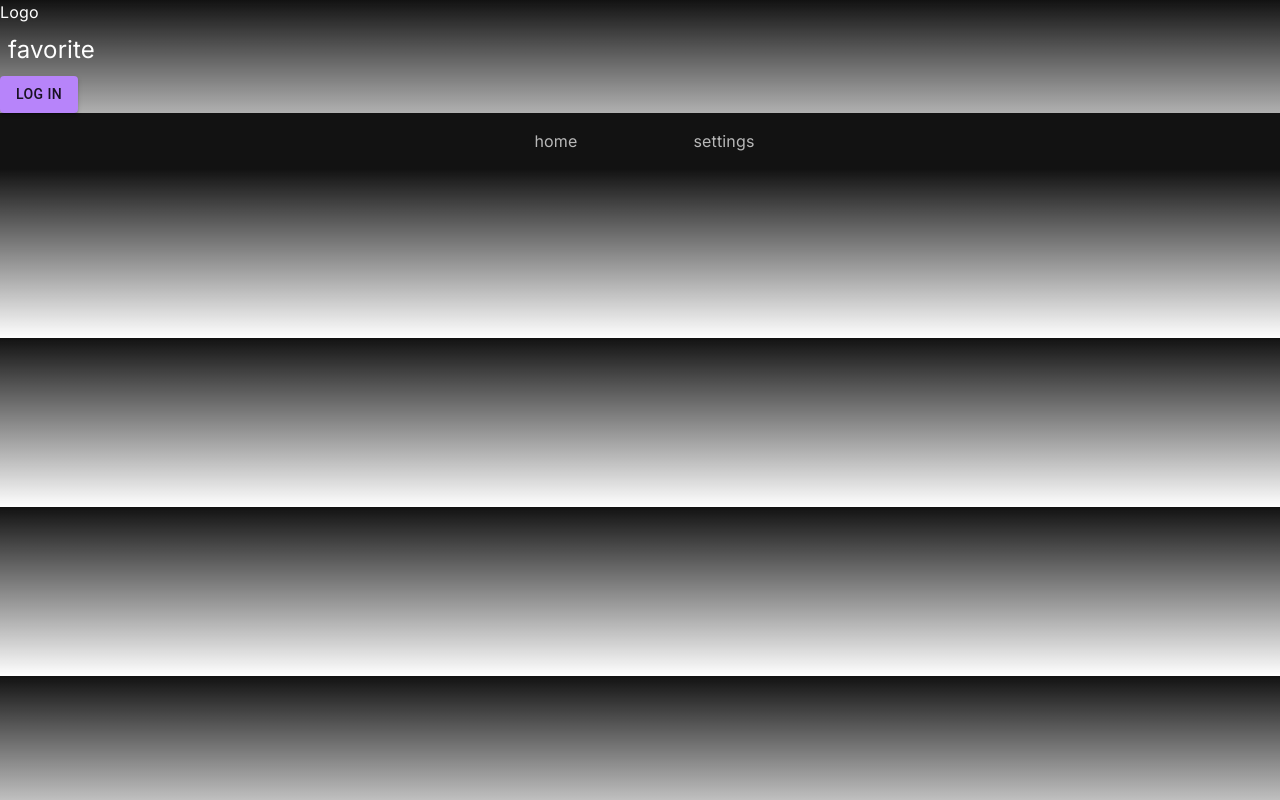
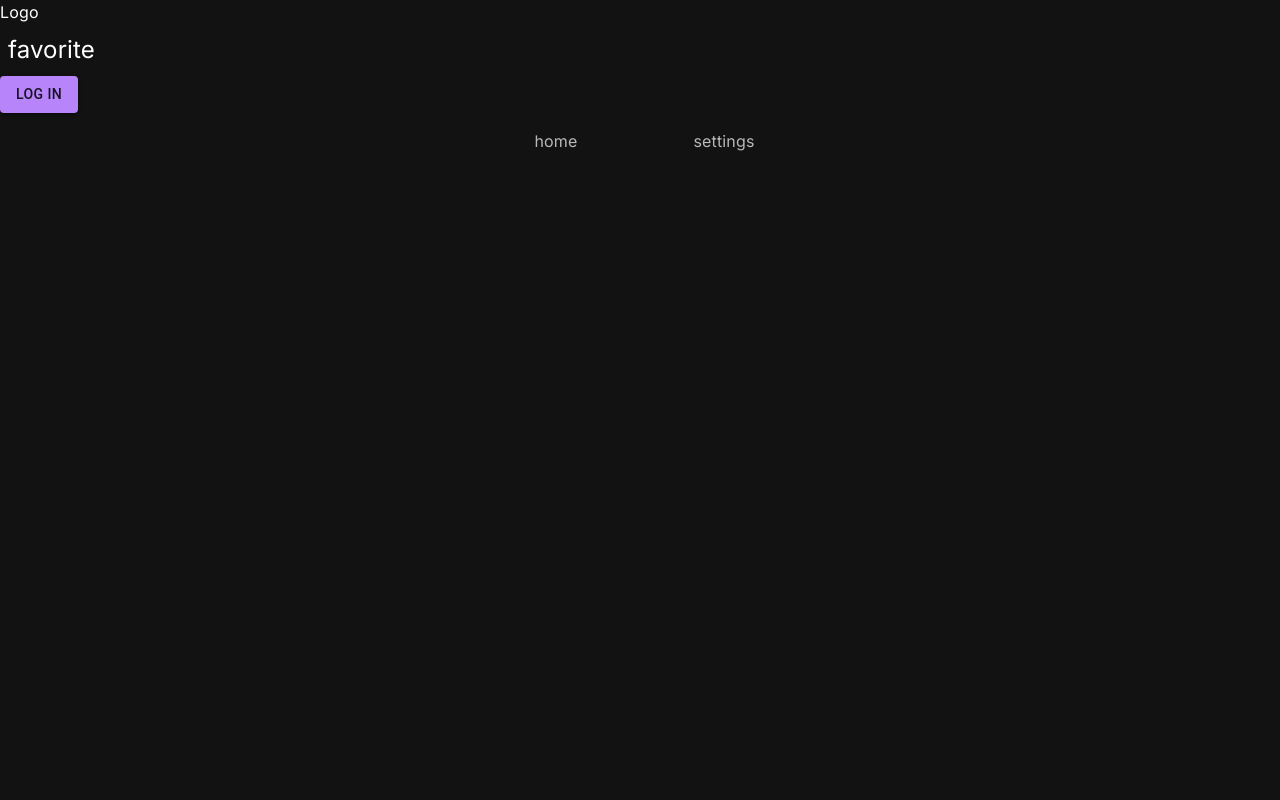
Before and after one commit to caioaletroca/katchau, a Next.js app: page / in a window 1280 px wide. Built offline with nearby package versions, Linux system fonts and the light colour scheme.

Commit message:
Removed styling

```diff
--- a/src/app/globals.css
+++ b/src/app/globals.css
@@ -3,26 +3,7 @@
 @tailwind utilities;
 @import "material-symbols";
 
-:root {
-  --foreground-rgb: 0, 0, 0;
-  --background-start-rgb: 214, 219, 220;
-  --background-end-rgb: 255, 255, 255;
+body {
+  height: 100vh;
+  width: 100vw;
 }
-
-@media (prefers-color-scheme: dark) {
-  :root {
-    --foreground-rgb: 255, 255, 255;
-    --background-start-rgb: 0, 0, 0;
-    --background-end-rgb: 0, 0, 0;
-  }
-}
-
-body {
-  color: rgb(var(--foreground-rgb));
-  background: linear-gradient(
-      to bottom,
-      transparent,
-      rgb(var(--background-end-rgb))
-    )
-    rgb(var(--background-start-rgb));
-}
```
